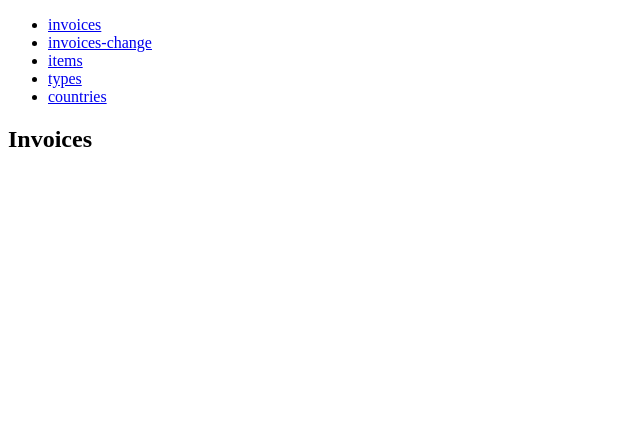
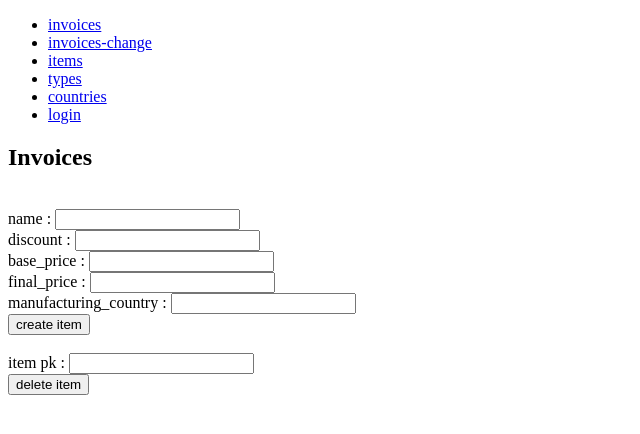
Before and after one commit to raminshahbazi/invoice-front-vue, a Vue app: page /invoices in a window 1280 px wide. Shown: the top 434 px of the page, without its empty margins (0-640 px from the left). Built offline with nearby package versions, Linux system fonts and the light colour scheme.

Commit message:
feat: added items services.

```diff
--- a/src/App.vue
+++ b/src/App.vue
@@ -14,5 +14,6 @@ const routes = [
   'items',
   'types',
   'countries',
+  'login',
 ]
 </script>
--- a/src/pages/Invoices.vue
+++ b/src/pages/Invoices.vue
@@ -1,9 +1,51 @@
 <script setup>
+import {ref} from "vue"
+import Services from "@/utils/services"
 
+const name = ref('')
+const discount = ref()
+const base_price = ref()
+const final_price = ref()
+const manufacturing_country = ref()
+
+const itemPk = ref()
+
+const createItem = () => {
+  Services.createItem(name.value,
+      discount.value,
+      base_price.value,
+      final_price.value,
+      manufacturing_country.value)
+      .then((res) => {console.log(res)})
+      .catch(err => console.log(err))
+}
+
+const deleteItem = () => {
+  Services.deleteItem(itemPk.value)
+      .then((res) => {console.log(res)})
+      .catch(err => console.log(err))
+}
 </script>
 
 <template>
   <h2>
     Invoices
   </h2>
+  <br/>
+    name : <input v-model="name" /> <br/>
+    discount : <input v-model="discount" /> <br/>
+    base_price : <input v-model="base_price" /> <br/>
+    final_price : <input v-model="final_price" /> <br/>
+    manufacturing_country : <input v-model="manufacturing_country" /> <br/>
+    <button v-on:click="createItem">
+      create item
+    </button>
+  <br/>
+  <br/>
+  item pk : <input v-model="itemPk" /> <br/>
+  <button v-on:click="deleteItem">
+    delete item
+  </button>
+  <br/>
+  <br/>
 </template>
--- /dev/null
+++ b/src/utils/httpInstance.js
@@ -0,0 +1,16 @@
+import axios from 'axios';
+import {getCookie} from '@/utils/cookieHelper'
+
+const httpInstance = axios.create({
+  baseURL: `api`,
+  // headers: {
+  //   "Content-Type": "application/json"
+  // }
+})
+
+httpInstance.interceptors.request.use((config) => {
+  config.headers.Authorization = `Token ${getCookie('token')}`
+  return config
+})
+
+export default httpInstance
--- a/src/utils/router.js
+++ b/src/utils/router.js
@@ -4,6 +4,7 @@ import InvoiceChanges from "../pages/InvoiceChanges";
 import Items from "../pages/Items";
 import Types from "../pages/Types";
 import Countries from "../pages/Countries";
+import Login from "../components/Login";
 import NotFound from "../pages/NotFound";
 
 const routes = [
@@ -12,6 +13,7 @@ const routes = [
   {path: "/items", component: Items},
   {path: "/types", component: Types},
   {path: "/countries", component: Countries},
+  {path: "/Login", component: Login},
   {path: "/:pathMatch(.*)*", name: "NotFound", component: NotFound}
 ]
 
--- /dev/null
+++ b/src/utils/services.js
@@ -0,0 +1,26 @@
+import httpInstance from './httpInstance'
+
+export default {
+  getItems() {
+    return httpInstance.get('items')
+  },
+  getItem(item) {
+    return httpInstance.get('items/'+item)
+  },
+  createItem(name,
+  discount,
+  base_price,
+  final_price,
+  manufacturing_country){
+    return httpInstance.post('items/', {
+      "name": name,
+      "discount": discount,
+      "base_price": base_price,
+      "final_price": final_price,
+      "manufacturing_country": manufacturing_country
+    })
+  },
+  deleteItem(item){
+    return httpInstance.delete('items/'+item)
+  }
+}
```
